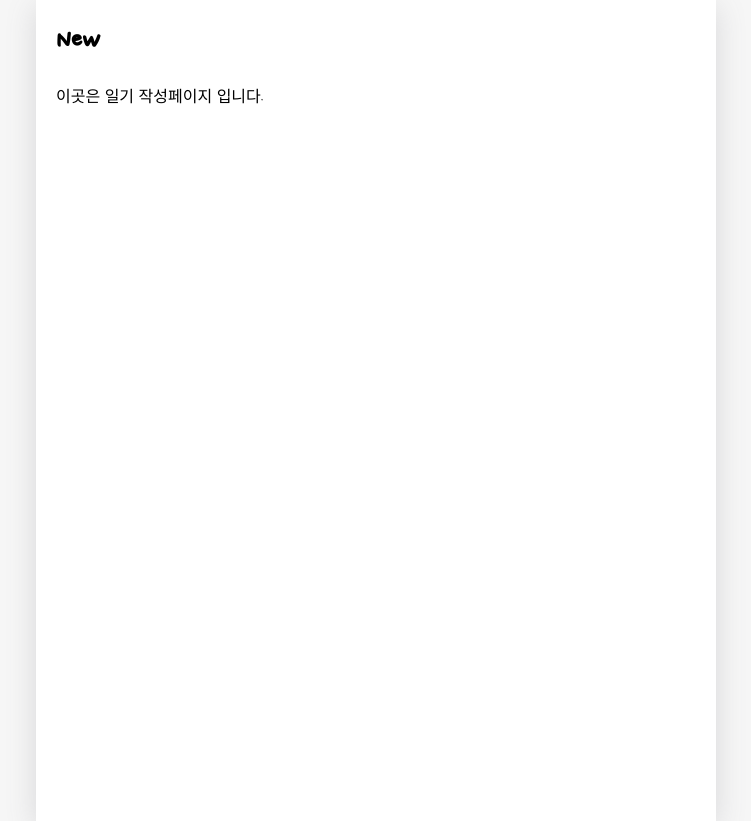
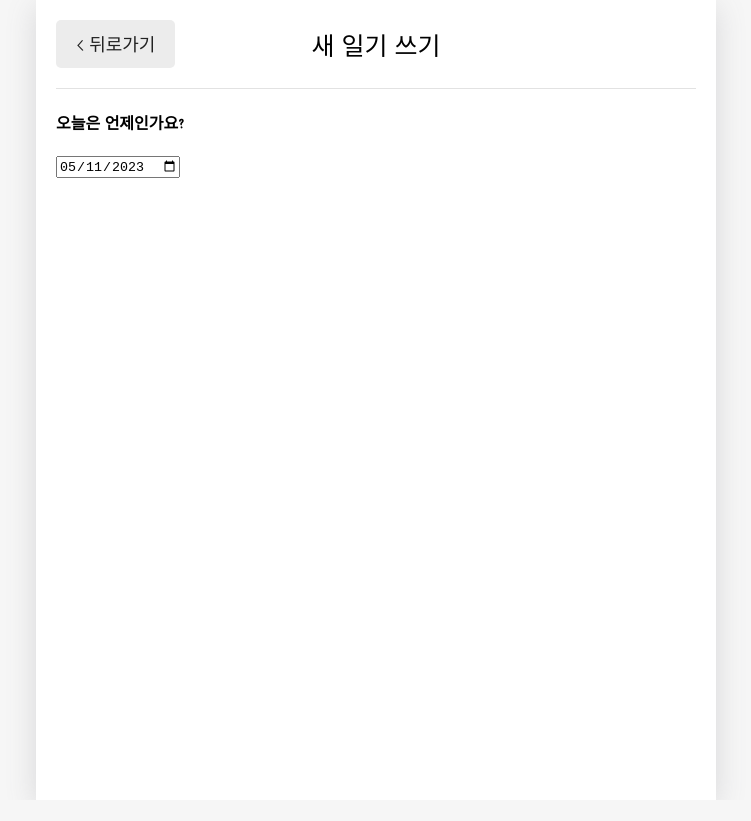
Before and after one commit to summer-o3o/emotion-diary, a React (Create React App) app: page /new in a window 1280 px wide. Shown: the whole page, without its empty margins (264-1015 px from the left). After the commit the page ends 800 px from the top, so only its background shows below. Built offline with nearby package versions, Linux system fonts and the light colour scheme; a web font is replaced by a local one.

Commit message:
add : new 페이지 구현 (date 까지)

```diff
--- a/src/pages/New.js
+++ b/src/pages/New.js
@@ -1,8 +1,34 @@
+import React, { useState } from 'react';
+import { useNavigate } from 'react-router-dom';
+import MyHeader from '../components/MyHeader';
+import MyButton from '../components/MyButton';
+
+const getStringDate = date => {
+  return date.toISOString().slice(0, 10);
+};
+
 const New = () => {
+  const [date, setDate] = useState(getStringDate(new Date()));
+  const navigate = useNavigate();
   return (
     <div>
-      <h1>New</h1>
-      <p>이곳은 일기 작성페이지 입니다.</p>
+      <MyHeader
+        headText="새 일기 쓰기"
+        leftChild={<MyButton text="< 뒤로가기" onClick={() => navigate(-1)} />}
+      />
+      <div>
+        <section>
+          <h4>오늘은 언제인가요?</h4>
+          <div className="input-box">
+            <input
+              className="input-date"
+              type="date"
+              value={date}
+              onChange={e => setDate(e.target.value)}
+            />
+          </div>
+        </section>
+      </div>
     </div>
   );
 };
```
